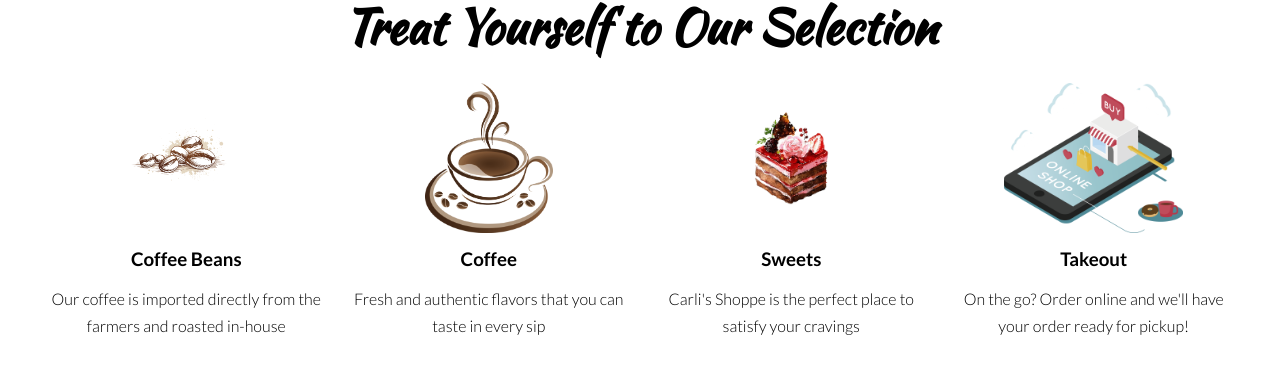
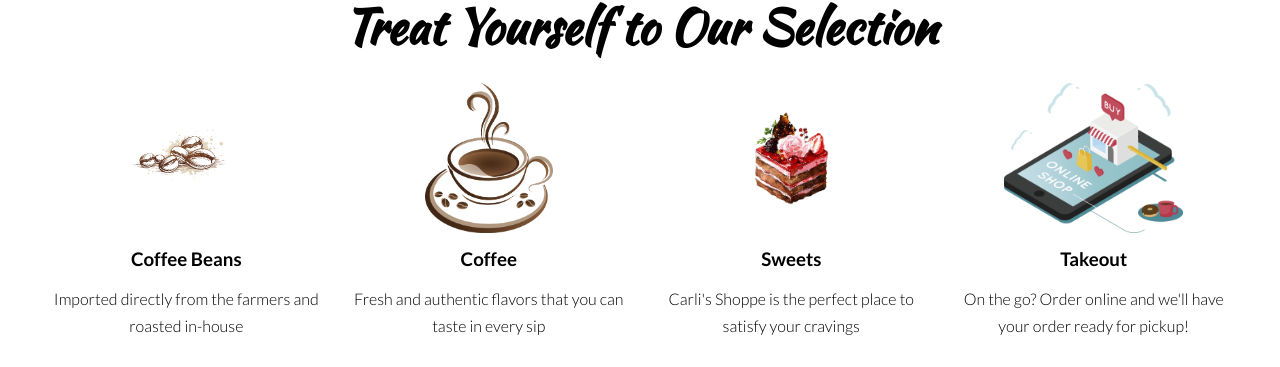
Before and after one commit to j-a-black/shoppe-cra-v4, a React (Create React App) app: page / in a window 1280 px wide. Shown: the part 1403-1770 px from the top of the page. Built offline with nearby package versions, Linux system fonts and the light colour scheme.

Commit message:
removed code from Grid component

```diff
--- a/src/components/card-list/card-list.styles.scss
+++ b/src/components/card-list/card-list.styles.scss
@@ -4,8 +4,6 @@
   align-items: center;
 
   .card-img {
-    // border: 1px solid red;
-    // width: 15rem;
     height: 15rem;
 
     img {
--- a/src/components/grid/grid.component.jsx
+++ b/src/components/grid/grid.component.jsx
@@ -1,47 +1,7 @@
 import "./grid.styles.scss";
 
-import CoffeeBeans from "../../assets/images/coffee-beans.png";
-import CoffeeCup from "../../assets/images/coffee-cup.png";
-import Cake from "../../assets/images/cake.png";
-import Takeout from "../../assets/images/takeout.png";
-
 const Grid = ({ children }) => {
-  return (
-    <div className="grid-container">
-      <div className="card">
-        <div className="card-img">
-          <img src={CoffeeBeans} alt="Coffee Beans" />
-        </div>
-        <h3>Coffee Beans</h3>
-        <p>
-          Our coffee is imported directly from the farmers and roasted in-house
-        </p>
-      </div>
-      <div className="card">
-        <div className="card-img">
-          <img src={CoffeeCup} alt="Coffee Beans" />
-        </div>
-        <h3>Coffee</h3>
-        <p>Fresh and authentic flavors that you can taste in every sip</p>
-      </div>
-      <div className="card">
-        <div className="card-img">
-          <img src={Cake} alt="Coffee Beans" />
-        </div>
-        <h3>Sweets</h3>
-        <p>Carli's Shoppe is the perfect place to satisfy your cravings</p>
-      </div>
-      <div className="card">
-        <div className="card-img">
-          <img src={Takeout} alt="Coffee Beans" />
-        </div>
-        <h3>Takeout</h3>
-        <p>
-          On the go? Order online and we'll have your order ready for pickup!
-        </p>
-      </div>
-    </div>
-  );
+  return <div className="grid-container">{children}</div>;
 };
 
 export default Grid;
--- a/src/data.js
+++ b/src/data.js
@@ -16,7 +16,7 @@ export const servicesData = [
     id: 1,
     imgSrc: CoffeeBeans,
     subHeader: "Coffee Beans",
-    para: "Our coffee is imported directly from the farmers and roasted in-house",
+    para: "Imported directly from the farmers and roasted in-house",
   },
   {
     id: 2,
```
